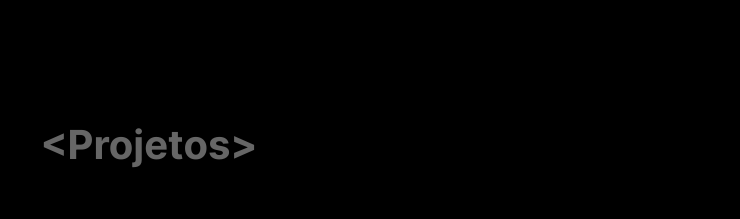
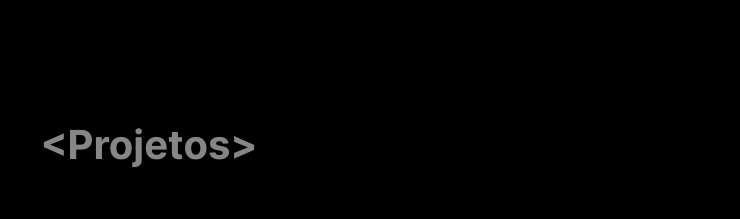
Before and after one commit to pablo-s-dev/Portfolio, a Next.js app: page / in a window 1280 px wide. Shown: the part 1000-1219 px from the top of the page, without its empty margins (491-1231 px from the left). Built offline with nearby package versions, Linux system fonts and the light colour scheme.

Commit message:
hover color

```diff
--- a/src/app/components/Navbar/navbar.module.css
+++ b/src/app/components/Navbar/navbar.module.css
@@ -25,7 +25,7 @@
 }
 .navbar_btn:hover {
 	/* background-color: rgba(0, 0, 0, 0.133); */
-	color: #5924e7;
+	color: #868686;
 	/* border-bottom: 2px rgba(0, 0, 0, 0.268) solid; */
 	/* border-left: 2px rgba(0, 0, 0, 0.268) solid; */
 	/* transform: scale(1.1); */
--- a/src/app/globals.css
+++ b/src/app/globals.css
@@ -38,7 +38,7 @@ a {
 }
 
 strong {
-    color: #666666;
+    color: #868686;
 }
 @media (max-width: 700px) {
     html {
```
